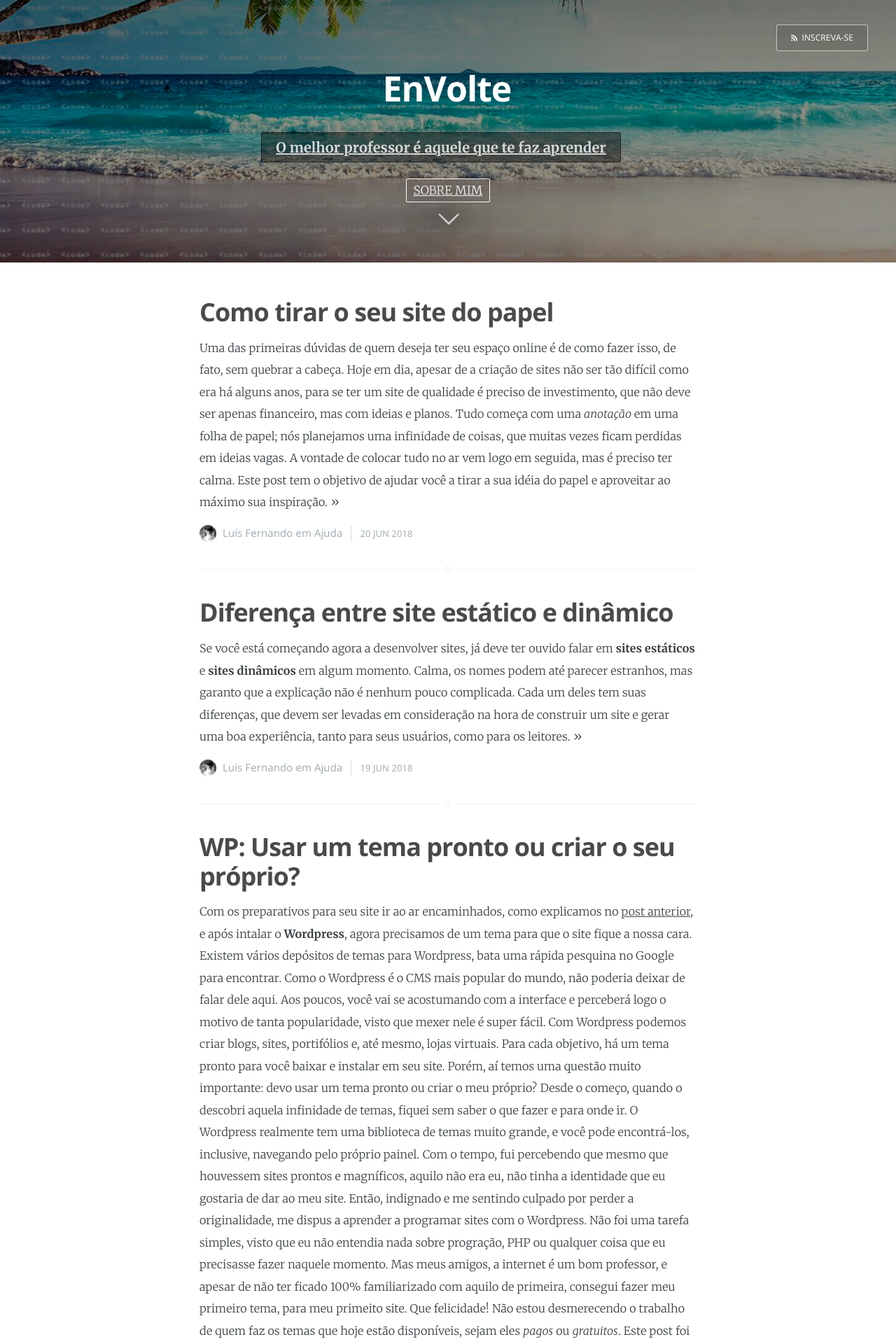
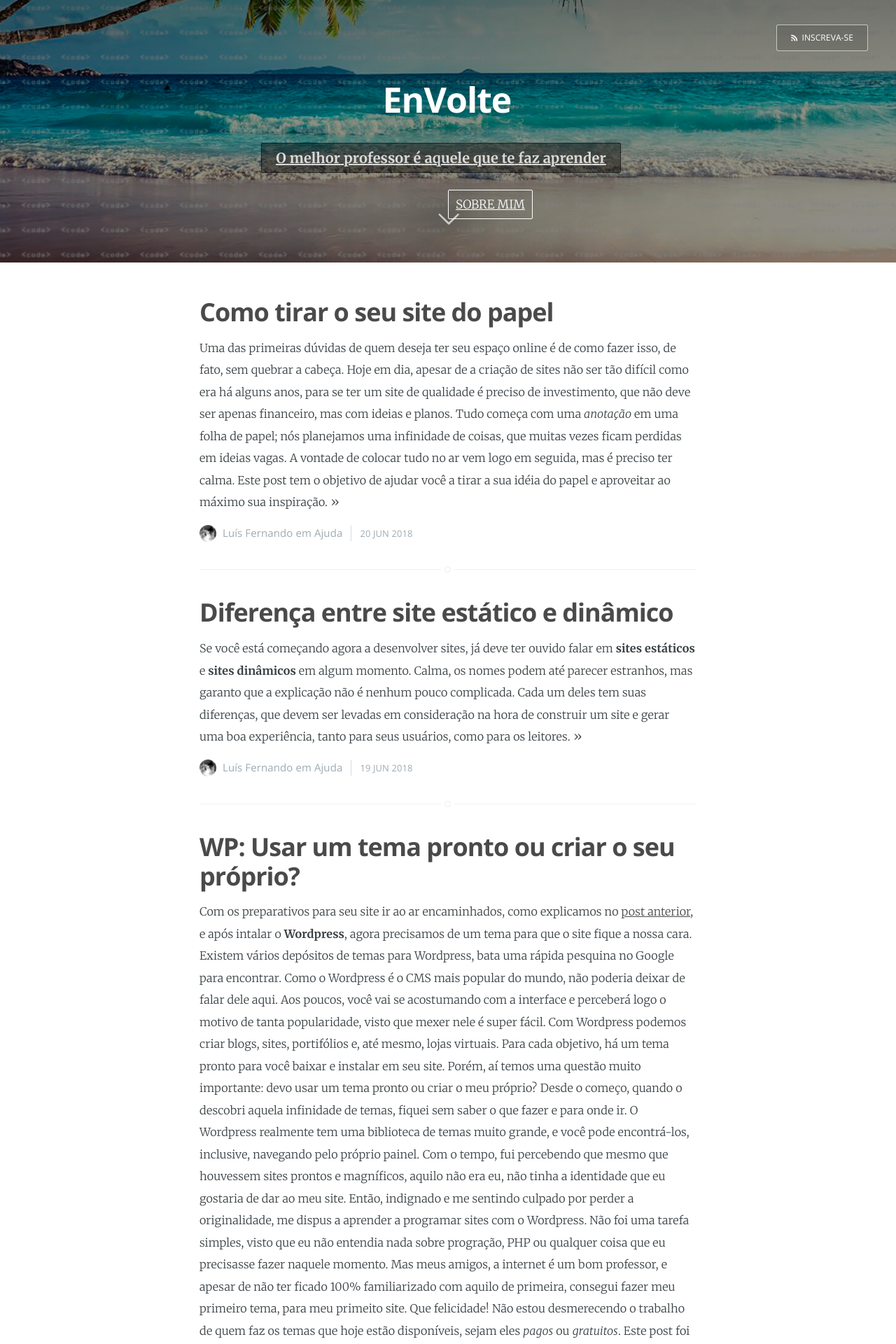
Before and after one commit to EnVolte/envolte.github.io, a Jekyll site: the page built from index.html, in a window 1280 px wide. Shown: the top 1920 px of the page at 70% size. Built offline with Jekyll 4.4.1, drawn with Linux system fonts in a browser that asks for light colours; the list of posts is cut into pages by our own code.

Commit message:
Update index.html

```diff
--- a/index.html
+++ b/index.html
@@ -24,7 +24,7 @@
             <h2 class="page-description"><br>
                 {% if page.about %}
                 <div>
-            <a style='z-index: 999; overflow: hidden;' href='{{ site.baseurl }}{{ page.about }}'>Sobre mim</a>
+            <a style='z-index: 999; position: absolute; overflow: hidden;' href='{{ site.baseurl }}{{ page.about }}'>Sobre mim</a>
                 </div> {% endif %}
             </h2>
 
```
